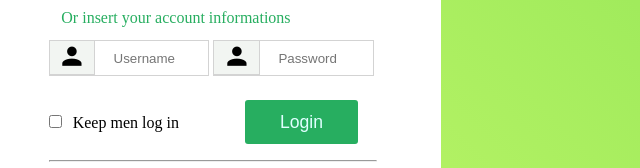
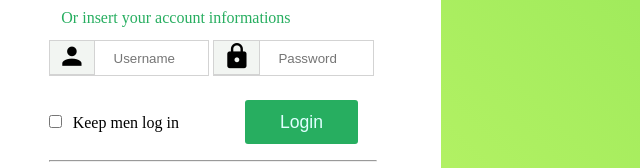
Before and after one commit to codeacademyprogramming/p113-html5formsindividual-bahrambayramli, a plain HTML site: page form-2/index.html in a window 1280 px wide. Shown: the part 349-517 px from the top of the page, 583-1223 px from the left. Drawn offline with Linux system fonts and the light colour scheme; a web font is replaced by a local one.

Commit message:
Complete Flux login form update(change secont input icon to password)

```diff
--- a/form-2/index.html
+++ b/form-2/index.html
@@ -63,7 +63,7 @@
                 </section>
                 <p>Or insert your account informations</p>
                 <div class="inline"><i class="mdi mdi-account"></i> <input  type="text" class="input" placeholder="Username"></div>
-                <div class="inline"><i class="mdi mdi-account"></i> <input  type="text" class="input" placeholder="Password"></div>
+                <div class="inline"><i class="mdi mdi-lock"></i> <input  type="text" class="input" placeholder="Password"></div>
                 <div class="foot">
                     <section class="inline left"><input type="checkbox"><span>Keep men log in</span></section>
                     <section class="inline rigth "><Button id="btn">Login</Button></section>
```
